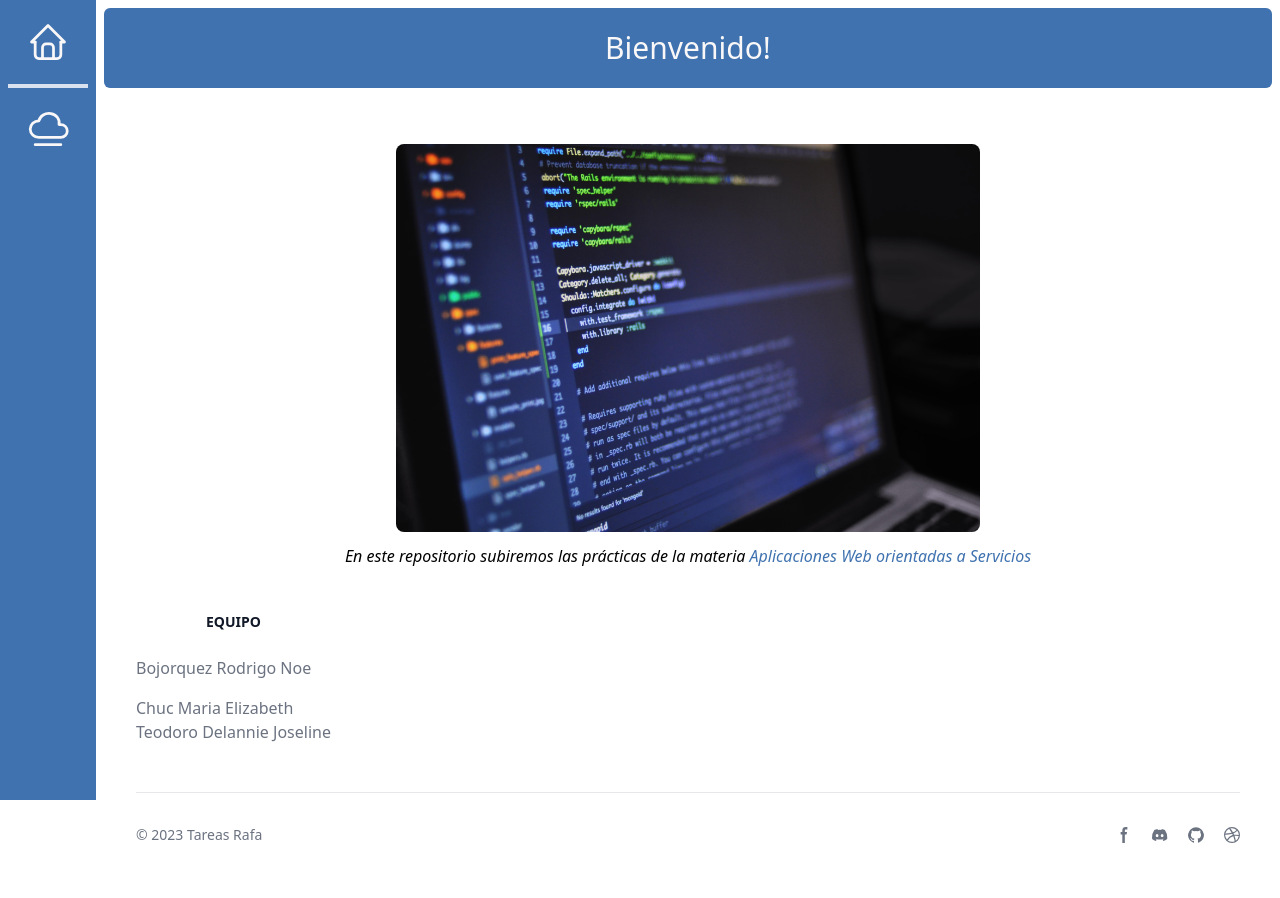
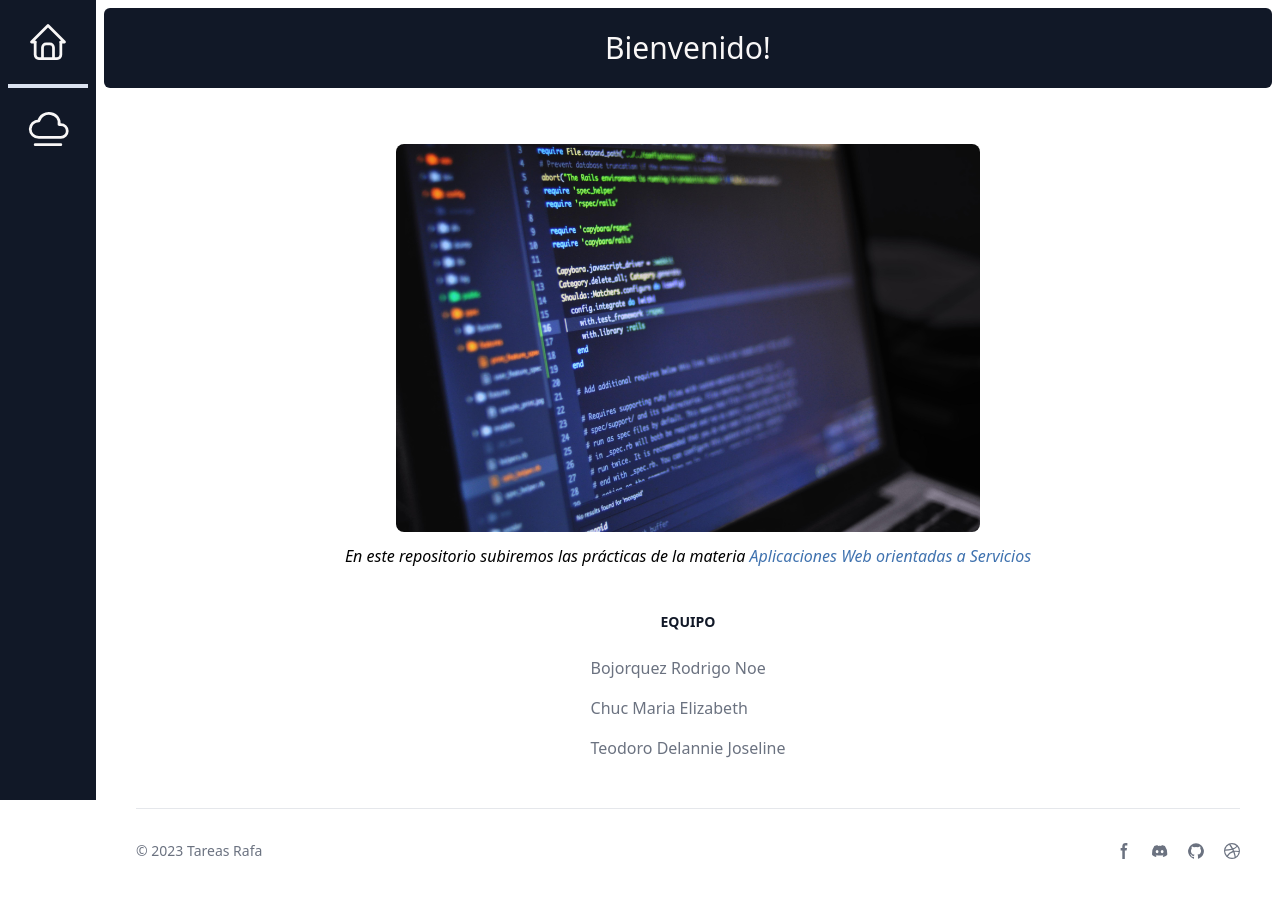
Before and after one commit to rodrigoBojorquez/portafolio-sm41, a React (Create React App) app: page / in a window 1280 px wide. Shown: the top 898 px of the page. Built offline with nearby package versions, Linux system fonts and the light colour scheme.

Commit message:
footerarreglo

```diff
--- a/src/components/Footer.jsx
+++ b/src/components/Footer.jsx
@@ -2,57 +2,53 @@ import React from 'react'
 
 function Footer() {
   return (
-    <footer className="bg-white dark:bg-gray-900">
+    <footer className="bg-white dark:bg-gray-900 rounded-md">
       <div className="mx-auto w-full max-w-screen-xl p-8 py-6 lg:py-8">
-        <div className="md:flex md:justify-between">
-          <div className="grid grid-cols-2 gap-8 sm:gap-6 sm:grid-cols-3">
-              <div>
+        <div className="md:flex md:flex-col md:items-center">
+
           <h2 className="mb-6 text-sm font-semibold text-gray-900 uppercase dark:text-white text-center">Equipo</h2>
-                  <ul class="text-gray-500 dark:text-gray-400 font-medium m-auto">
-                      <li class="mb-4">
+          <ul className="text-gray-500 dark:text-gray-400 font-medium">
+            <li className="mb-4 ">
               <a className="hover:underline">Bojorquez Rodrigo Noe</a>
             </li>
-                      <li>
+            <li className='mb-4'>
               <a className="hover:underline">Chuc Maria Elizabeth</a>
             </li>
             <li className='mb-4'>
               <a className="hover:underline">Teodoro Delannie Joseline</a>
             </li>
           </ul>
-              </div>
-
 
         </div>
-      </div>
-      <hr class="my-6 border-gray-200 sm:mx-auto dark:border-gray-700 lg:my-8" />
-      <div class="sm:flex sm:items-center sm:justify-between">
-          <span class="text-sm text-gray-500 sm:text-center dark:text-gray-400">© 2023 <a href="https://flowbite.com/" class="hover:underline">Tareas Rafa</a>
+        <hr className="my-6 border-gray-200 sm:mx-auto dark:border-gray-700 lg:my-8" />
+        <div className="sm:flex sm:items-center sm:justify-between">
+          <span className="text-sm text-gray-500 sm:text-center dark:text-gray-400">© 2023 <a class="hover:underline">Tareas Rafa</a>
           </span>
-          <div class="flex mt-4 space-x-5 sm:justify-center sm:mt-0">
-              <a href="#" class="text-gray-500 hover:text-gray-900 dark:hover:text-white">
-                  <svg class="w-4 h-4" aria-hidden="true" xmlns="http://www.w3.org/2000/svg" fill="currentColor" viewBox="0 0 8 19">
-                        <path fill-rule="evenodd" d="M6.135 3H8V0H6.135a4.147 4.147 0 0 0-4.142 4.142V6H0v3h2v9.938h3V9h2.021l.592-3H5V3.591A.6.6 0 0 1 5.592 3h.543Z" clip-rule="evenodd"/>
+          <div className="flex mt-4 space-x-5 sm:justify-center sm:mt-0">
+            <a href="#" className="text-gray-500 hover:text-gray-900 dark:hover:text-white">
+              <svg className="w-4 h-4" aria-hidden="true" xmlns="http://www.w3.org/2000/svg" fill="currentColor" viewBox="0 0 8 19">
+                <path fill-rule="evenodd" d="M6.135 3H8V0H6.135a4.147 4.147 0 0 0-4.142 4.142V6H0v3h2v9.938h3V9h2.021l.592-3H5V3.591A.6.6 0 0 1 5.592 3h.543Z" clip-rule="evenodd" />
               </svg>
-                  <span class="sr-only">Facebook page</span>
+              <span className="sr-only">Facebook page</span>
             </a>
-              <a href="#" class="text-gray-500 hover:text-gray-900 dark:hover:text-white">
-                  <svg class="w-4 h-4" aria-hidden="true" xmlns="http://www.w3.org/2000/svg" fill="currentColor" viewBox="0 0 21 16">
-                        <path d="M16.942 1.556a16.3 16.3 0 0 0-4.126-1.3 12.04 12.04 0 0 0-.529 1.1 15.175 15.175 0 0 0-4.573 0 11.585 11.585 0 0 0-.535-1.1 16.274 16.274 0 0 0-4.129 1.3A17.392 17.392 0 0 0 .182 13.218a15.785 15.785 0 0 0 4.963 2.521c.41-.564.773-1.16 1.084-1.785a10.63 10.63 0 0 1-1.706-.83c.143-.106.283-.217.418-.33a11.664 11.664 0 0 0 10.118 0c.137.113.277.224.418.33-.544.328-1.116.606-1.71.832a12.52 12.52 0 0 0 1.084 1.785 16.46 16.46 0 0 0 5.064-2.595 17.286 17.286 0 0 0-2.973-11.59ZM6.678 10.813a1.941 1.941 0 0 1-1.8-2.045 1.93 1.93 0 0 1 1.8-2.047 1.919 1.919 0 0 1 1.8 2.047 1.93 1.93 0 0 1-1.8 2.045Zm6.644 0a1.94 1.94 0 0 1-1.8-2.045 1.93 1.93 0 0 1 1.8-2.047 1.918 1.918 0 0 1 1.8 2.047 1.93 1.93 0 0 1-1.8 2.045Z"/>
+            <a href="#" className="text-gray-500 hover:text-gray-900 dark:hover:text-white">
+              <svg className="w-4 h-4" aria-hidden="true" xmlns="http://www.w3.org/2000/svg" fill="currentColor" viewBox="0 0 21 16">
+                <path d="M16.942 1.556a16.3 16.3 0 0 0-4.126-1.3 12.04 12.04 0 0 0-.529 1.1 15.175 15.175 0 0 0-4.573 0 11.585 11.585 0 0 0-.535-1.1 16.274 16.274 0 0 0-4.129 1.3A17.392 17.392 0 0 0 .182 13.218a15.785 15.785 0 0 0 4.963 2.521c.41-.564.773-1.16 1.084-1.785a10.63 10.63 0 0 1-1.706-.83c.143-.106.283-.217.418-.33a11.664 11.664 0 0 0 10.118 0c.137.113.277.224.418.33-.544.328-1.116.606-1.71.832a12.52 12.52 0 0 0 1.084 1.785 16.46 16.46 0 0 0 5.064-2.595 17.286 17.286 0 0 0-2.973-11.59ZM6.678 10.813a1.941 1.941 0 0 1-1.8-2.045 1.93 1.93 0 0 1 1.8-2.047 1.919 1.919 0 0 1 1.8 2.047 1.93 1.93 0 0 1-1.8 2.045Zm6.644 0a1.94 1.94 0 0 1-1.8-2.045 1.93 1.93 0 0 1 1.8-2.047 1.918 1.918 0 0 1 1.8 2.047 1.93 1.93 0 0 1-1.8 2.045Z" />
               </svg>
-                  <span class="sr-only">Discord community</span>
+              <span className="sr-only">Discord community</span>
             </a>
 
-              <a href="#" class="text-gray-500 hover:text-gray-900 dark:hover:text-white">
-                  <svg class="w-4 h-4" aria-hidden="true" xmlns="http://www.w3.org/2000/svg" fill="currentColor" viewBox="0 0 20 20">
-                        <path fill-rule="evenodd" d="M10 .333A9.911 9.911 0 0 0 6.866 19.65c.5.092.678-.215.678-.477 0-.237-.01-1.017-.014-1.845-2.757.6-3.338-1.169-3.338-1.169a2.627 2.627 0 0 0-1.1-1.451c-.9-.615.07-.6.07-.6a2.084 2.084 0 0 1 1.518 1.021 2.11 2.11 0 0 0 2.884.823c.044-.503.268-.973.63-1.325-2.2-.25-4.516-1.1-4.516-4.9A3.832 3.832 0 0 1 4.7 7.068a3.56 3.56 0 0 1 .095-2.623s.832-.266 2.726 1.016a9.409 9.409 0 0 1 4.962 0c1.89-1.282 2.717-1.016 2.717-1.016.366.83.402 1.768.1 2.623a3.827 3.827 0 0 1 1.02 2.659c0 3.807-2.319 4.644-4.525 4.889a2.366 2.366 0 0 1 .673 1.834c0 1.326-.012 2.394-.012 2.72 0 .263.18.572.681.475A9.911 9.911 0 0 0 10 .333Z" clip-rule="evenodd"/>
+            <a href="#" className="text-gray-500 hover:text-gray-900 dark:hover:text-white">
+              <svg className="w-4 h-4" aria-hidden="true" xmlns="http://www.w3.org/2000/svg" fill="currentColor" viewBox="0 0 20 20">
+                <path fill-rule="evenodd" d="M10 .333A9.911 9.911 0 0 0 6.866 19.65c.5.092.678-.215.678-.477 0-.237-.01-1.017-.014-1.845-2.757.6-3.338-1.169-3.338-1.169a2.627 2.627 0 0 0-1.1-1.451c-.9-.615.07-.6.07-.6a2.084 2.084 0 0 1 1.518 1.021 2.11 2.11 0 0 0 2.884.823c.044-.503.268-.973.63-1.325-2.2-.25-4.516-1.1-4.516-4.9A3.832 3.832 0 0 1 4.7 7.068a3.56 3.56 0 0 1 .095-2.623s.832-.266 2.726 1.016a9.409 9.409 0 0 1 4.962 0c1.89-1.282 2.717-1.016 2.717-1.016.366.83.402 1.768.1 2.623a3.827 3.827 0 0 1 1.02 2.659c0 3.807-2.319 4.644-4.525 4.889a2.366 2.366 0 0 1 .673 1.834c0 1.326-.012 2.394-.012 2.72 0 .263.18.572.681.475A9.911 9.911 0 0 0 10 .333Z" clip-rule="evenodd" />
               </svg>
-                  <span class="sr-only">GitHub account</span>
+              <span className="sr-only">GitHub account</span>
             </a>
-              <a href="#" class="text-gray-500 hover:text-gray-900 dark:hover:text-white">
-                  <svg class="w-4 h-4" aria-hidden="true" xmlns="http://www.w3.org/2000/svg" fill="currentColor" viewBox="0 0 20 20">
-                    <path fill-rule="evenodd" d="M10 0a10 10 0 1 0 10 10A10.009 10.009 0 0 0 10 0Zm6.613 4.614a8.523 8.523 0 0 1 1.93 5.32 20.094 20.094 0 0 0-5.949-.274c-.059-.149-.122-.292-.184-.441a23.879 23.879 0 0 0-.566-1.239 11.41 11.41 0 0 0 4.769-3.366ZM8 1.707a8.821 8.821 0 0 1 2-.238 8.5 8.5 0 0 1 5.664 2.152 9.608 9.608 0 0 1-4.476 3.087A45.758 45.758 0 0 0 8 1.707ZM1.642 8.262a8.57 8.57 0 0 1 4.73-5.981A53.998 53.998 0 0 1 9.54 7.222a32.078 32.078 0 0 1-7.9 1.04h.002Zm2.01 7.46a8.51 8.51 0 0 1-2.2-5.707v-.262a31.64 31.64 0 0 0 8.777-1.219c.243.477.477.964.692 1.449-.114.032-.227.067-.336.1a13.569 13.569 0 0 0-6.942 5.636l.009.003ZM10 18.556a8.508 8.508 0 0 1-5.243-1.8 11.717 11.717 0 0 1 6.7-5.332.509.509 0 0 1 .055-.02 35.65 35.65 0 0 1 1.819 6.476 8.476 8.476 0 0 1-3.331.676Zm4.772-1.462A37.232 37.232 0 0 0 13.113 11a12.513 12.513 0 0 1 5.321.364 8.56 8.56 0 0 1-3.66 5.73h-.002Z" clip-rule="evenodd"/>
+            <a href="#" className="text-gray-500 hover:text-gray-900 dark:hover:text-white">
+              <svg className="w-4 h-4" aria-hidden="true" xmlns="http://www.w3.org/2000/svg" fill="currentColor" viewBox="0 0 20 20">
+                <path fill-rule="evenodd" d="M10 0a10 10 0 1 0 10 10A10.009 10.009 0 0 0 10 0Zm6.613 4.614a8.523 8.523 0 0 1 1.93 5.32 20.094 20.094 0 0 0-5.949-.274c-.059-.149-.122-.292-.184-.441a23.879 23.879 0 0 0-.566-1.239 11.41 11.41 0 0 0 4.769-3.366ZM8 1.707a8.821 8.821 0 0 1 2-.238 8.5 8.5 0 0 1 5.664 2.152 9.608 9.608 0 0 1-4.476 3.087A45.758 45.758 0 0 0 8 1.707ZM1.642 8.262a8.57 8.57 0 0 1 4.73-5.981A53.998 53.998 0 0 1 9.54 7.222a32.078 32.078 0 0 1-7.9 1.04h.002Zm2.01 7.46a8.51 8.51 0 0 1-2.2-5.707v-.262a31.64 31.64 0 0 0 8.777-1.219c.243.477.477.964.692 1.449-.114.032-.227.067-.336.1a13.569 13.569 0 0 0-6.942 5.636l.009.003ZM10 18.556a8.508 8.508 0 0 1-5.243-1.8 11.717 11.717 0 0 1 6.7-5.332.509.509 0 0 1 .055-.02 35.65 35.65 0 0 1 1.819 6.476 8.476 8.476 0 0 1-3.331.676Zm4.772-1.462A37.232 37.232 0 0 0 13.113 11a12.513 12.513 0 0 1 5.321.364 8.56 8.56 0 0 1-3.66 5.73h-.002Z" clip-rule="evenodd" />
               </svg>
-                  <span class="sr-only">Dribbble account</span>
+              <span className="sr-only">Dribbble account</span>
             </a>
           </div>
         </div>
--- a/src/components/Header.jsx
+++ b/src/components/Header.jsx
@@ -2,7 +2,7 @@ import React from 'react'
 
 function Header({titulo}) {
   return (
-    <header className='h-20 flex items-center justify-center rounded-md bg-[#3F72AF]'>
+    <header className='h-20 flex items-center justify-center rounded-md bg-gray-900'>
       <h2 className='text-3xl font-medium text-[#F9F7F7]'>{titulo}</h2>
     </header>
   )
--- a/src/components/Navbar.jsx
+++ b/src/components/Navbar.jsx
@@ -7,7 +7,7 @@ import weatherIcon from "../assets/icons/weather.svg"
 
 function Navbar() {
     return (
-        <nav className='fixed w-24 h-full top-0 left-0 bg-[#3F72AF] py-5'>
+        <nav className='fixed w-24 h-full top-0 left-0 bg-gray-900 py-5'>
 
             {/* home  */}
             <Link to="/"><img src={homeIcon} alt='Home' className='m-auto transform duration-500 hover:scale-105'/></Link>
--- a/src/routes/EstadoDelTiempo.jsx
+++ b/src/routes/EstadoDelTiempo.jsx
@@ -2,6 +2,7 @@ import { useState, useEffect } from 'react'
 import Header from "../components/Header";
 import Navbar from "../components/Navbar";
 import Footer from '../components/Footer';
+import Error from '../components/Error';
 
 function EstadoDelTiempo() {
 
@@ -87,7 +88,7 @@ function EstadoDelTiempo() {
       <Navbar />
 
       {/* se recorre a la derecha por la navbar  */}
-      <div className="ml-24 p-2">
+      <div className="ml-24 p-2 bg-slate-100">
         <Header
           titulo={"Estado del tiempo"}
         />
```
Lines whose indentation alone changed are shown as unchanged.
